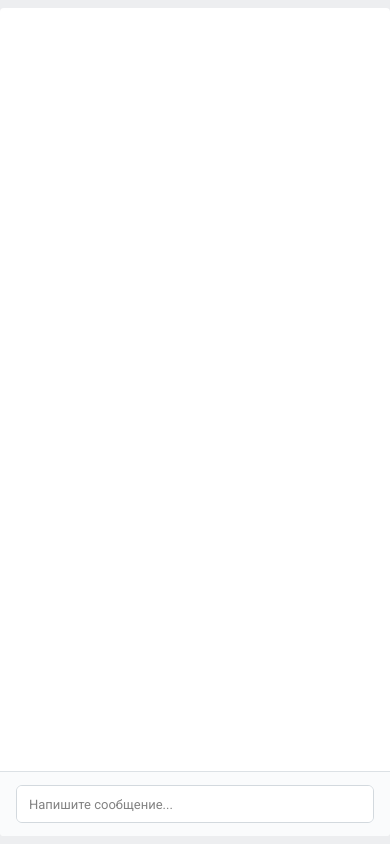
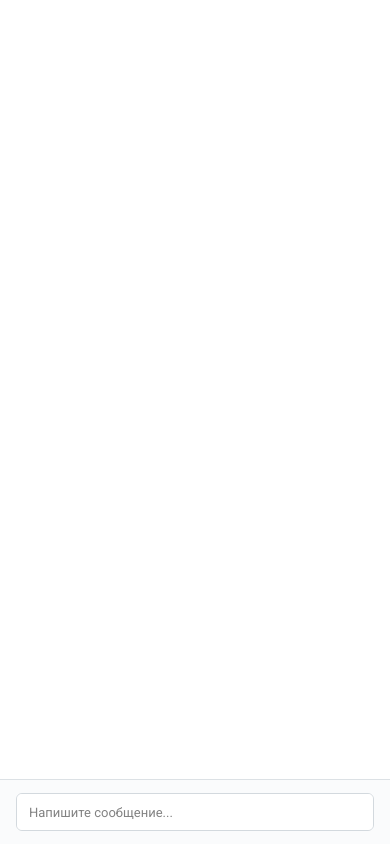
Before and after one commit to jarvis394/vk-giphy, a React (Create React App) app: page / in a window 390 px wide. Built offline with nearby package versions, Linux system fonts and the light colour scheme.

Commit message:
Fix key warning for React Fragments

```diff
--- a/src/components/App.tsx
+++ b/src/components/App.tsx
@@ -1,17 +1,24 @@
 import React from 'react'
 import styled from '@emotion/styled/macro'
 import TextArea from './blocks/TextArea'
+import { APP_MAX_WIDTH } from 'src/config/constants'
 
 const Root = styled('div')({
   background: '#ffffff',
   margin: '8px auto',
   height: 'calc(100vh - 16px)',
   display: 'flex',
-  maxWidth: 500,
+  maxWidth: APP_MAX_WIDTH,
   width: '100%',
   flexDirection: 'column',
   borderRadius: 4,
   overflow: 'hidden',
+  [`@media (max-width: ${APP_MAX_WIDTH}px)`]: {
+    margin: '0 auto',
+    padding: 0,
+    borderRadius: 0,
+    height: '100vh',
+  },
 })
 
 const MessagesContainer = styled('div')({
--- a/src/config/constants.ts
+++ b/src/config/constants.ts
@@ -3,4 +3,5 @@ export const COMMAND_PREFIX = '/'
 /** Holds all supported keywords for commands */
 export const COMMAND_KEYWORDS = new Set(['gif'])
 
+export const APP_MAX_WIDTH = 500
 export const TEXTAREA_MAX_LINES = 10
--- a/src/utils/formatNewLine.tsx
+++ b/src/utils/formatNewLine.tsx
@@ -5,12 +5,12 @@ export const formatNewLine = (s: string) => {
   return (
     <>
       {splittedString.map((e, i) => (
-        <>
+        <React.Fragment key={i}>
           {e.trim() === '' ? <>&nbsp;</> : e}
           {splittedString.length > 1 && i !== splittedString.length - 1 && (
             <br />
           )}
-        </>
+        </React.Fragment>
       ))}
     </>
   )
```
